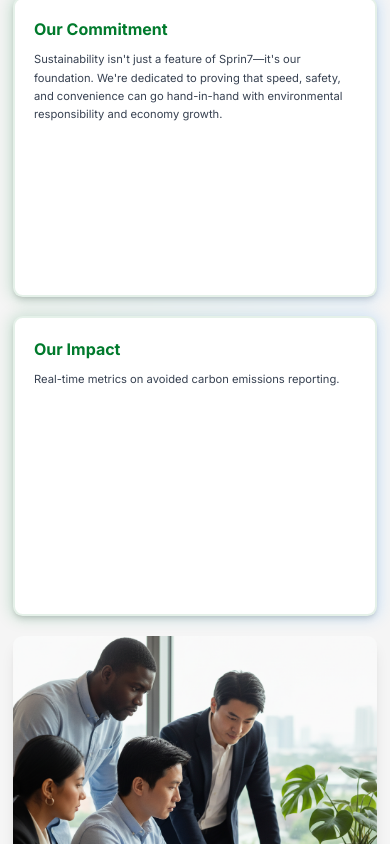
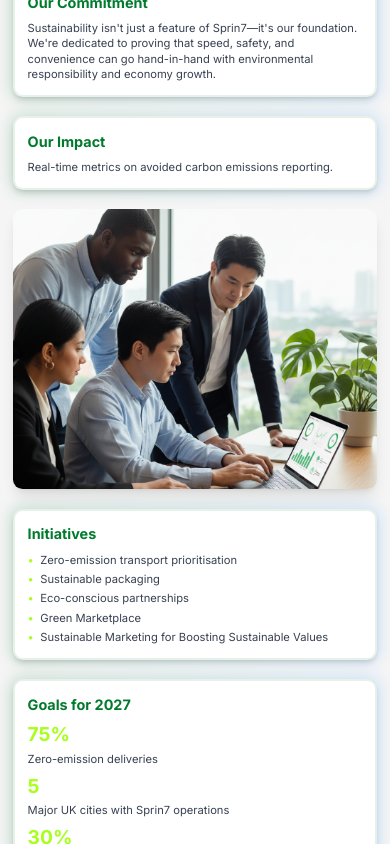
Before and after one commit to satyam3196/sprin7-website, a Next.js app: page / in a window 390 px wide. Shown: the part 920-1764 px from the top of the page. Built offline with nearby package versions, Linux system fonts and the light colour scheme.

Commit message:
Mobile view fixed 7 Oct

```diff
--- a/app/pages/about.tsx
+++ b/app/pages/about.tsx
@@ -121,9 +121,9 @@ export default function About() {
           className="group relative"
         >
           <div className="absolute -inset-0.5 bg-gradient-to-r from-deep-teal to-signal-blue rounded-xl blur opacity-20 group-hover:opacity-40 transition duration-500"></div>
-          <div className="relative bg-white rounded-xl p-6 h-full shadow-md flex flex-col border-2 border-deep-teal/10 min-h-[280px]">
-            <h3 className="text-xl font-bold mb-3 text-deep-teal">{value.title}</h3>
-            <p className="text-gray-700 leading-relaxed text-sm">{value.description}</p>
+          <div className="relative bg-white rounded-xl p-4 md:p-6 h-full shadow-md flex flex-col border-2 border-deep-teal/10 md:min-h-[280px]">
+            <h3 className="text-lg md:text-xl font-bold mb-2 md:mb-3 text-deep-teal">{value.title}</h3>
+            <p className="text-gray-700 leading-snug text-sm text-justify">{value.description}</p>
           </div>
         </motion.div>
       ))}
--- a/app/pages/become-sprin7er.tsx
+++ b/app/pages/become-sprin7er.tsx
@@ -140,7 +140,7 @@ export default function BecomeSprin7er() {
                 <div className="absolute -inset-0.5 bg-gradient-to-r from-deep-teal to-signal-blue rounded-xl blur opacity-20 group-hover:opacity-40 transition duration-500"></div>
                 <div className="relative bg-white rounded-xl p-8 shadow-md border-2 border-deep-teal/10 h-full">
                   <h3 className="text-2xl font-bold mb-3 text-deep-teal">{card.title}</h3>
-                  <p className="text-gray-700 mb-4">{card.blurb}</p>
+                  <p className="text-gray-700 mb-4 text-justify">{card.blurb}</p>
                   <ul className="list-disc pl-5 space-y-1 text-sm text-gray-700">
                     {card.points.map((p, idx) => <li key={idx}>{p}</li>)}
                   </ul>
--- a/app/pages/contact.tsx
+++ b/app/pages/contact.tsx
@@ -57,8 +57,8 @@ export default function ContactUs() {
 
   const handleSubmit = async (e: React.FormEvent) => {
     e.preventDefault();
-    // Create mailto link to satyam3196@gmail.com
-    const mailtoLink = `mailto:satyam3196@gmail.com?subject=${encodeURIComponent(
+    // Create mailto link to team@sprin7.com
+    const mailtoLink = `mailto:team@sprin7.com?subject=${encodeURIComponent(
       `Sprin7 Contact Form - ${formData.subject}`
     )}&body=${encodeURIComponent(
       `Name: ${formData.name}\nEmail: ${formData.email}\n\nMessage:\n${formData.message}`
@@ -109,7 +109,7 @@ export default function ContactUs() {
             </motion.h2>
             <motion.p
               variants={fadeInUp}
-              className="text-lg text-gray-700 max-w-3xl mx-auto text-center"
+              className="text-lg text-gray-700 max-w-3xl mx-auto text-center text-justify"
             >
               Have questions or want to learn more about Sprin7? We'd love to hear from you. Get in touch with our team and we'll respond as soon as possible.
             </motion.p>
--- a/app/pages/home.tsx
+++ b/app/pages/home.tsx
@@ -100,7 +100,7 @@ export default function Home() {
               whileInView="animate"
               viewport={{ once: true }}
               variants={staggerContainer}
-              className="max-w-7xl mx-auto grid md:grid-cols-3 gap-6"
+              className="max-w-7xl mx-auto grid grid-cols-1 md:grid-cols-3 gap-6"
             >
               {/* Row 1 - Column 1: Image 1 */}
               <motion.div
@@ -108,7 +108,7 @@ export default function Home() {
                   initial: { opacity: 0, y: 20 },
                   animate: { opacity: 1, y: 0, transition: { delay: 0.1 } }
                 }}
-                className="relative rounded-xl overflow-hidden shadow-lg h-[300px]"
+                className="relative rounded-xl overflow-hidden shadow-lg h-[280px] md:h-[300px]"
               >
                 <Image
                   src="/2.png"
@@ -126,12 +126,12 @@ export default function Home() {
                   initial: { opacity: 0, y: 20 },
                   animate: { opacity: 1, y: 0, transition: { delay: 0.2 } }
                 }}
-                className="group relative h-[300px]"
+                className="group relative md:h-[300px]"
               >
                 <div className="absolute -inset-0.5 bg-gradient-to-r from-deep-teal to-signal-blue rounded-xl blur opacity-20 group-hover:opacity-40 transition duration-500"></div>
-                <div className="relative bg-white rounded-xl p-6 h-full shadow-md flex flex-col border-2 border-deep-teal/10">
-                  <h3 className="text-xl font-bold mb-3 text-deep-teal">Our Commitment</h3>
-                  <p className="text-gray-700 leading-relaxed text-sm">
+                <div className="relative bg-white rounded-xl p-4 md:p-6 h-full shadow-md flex flex-col border-2 border-deep-teal/10">
+                  <h3 className="text-lg md:text-xl font-bold mb-2 md:mb-3 text-deep-teal">Our Commitment</h3>
+                  <p className="text-gray-700 leading-snug text-sm">
                     Sustainability isn't just a feature of Sprin7—it's our foundation. We're dedicated to proving that speed, safety, and convenience can go hand-in-hand with environmental responsibility and economy growth.
                   </p>
                 </div>
@@ -143,12 +143,12 @@ export default function Home() {
                   initial: { opacity: 0, y: 20 },
                   animate: { opacity: 1, y: 0, transition: { delay: 0.3 } }
                 }}
-                className="group relative h-[300px]"
+                className="group relative md:h-[300px]"
               >
                 <div className="absolute -inset-0.5 bg-gradient-to-r from-deep-teal to-signal-blue rounded-xl blur opacity-20 group-hover:opacity-40 transition duration-500"></div>
-                <div className="relative bg-white rounded-xl p-6 h-full shadow-md flex flex-col border-2 border-deep-teal/10">
-                  <h3 className="text-xl font-bold mb-3 text-deep-teal">Our Impact</h3>
-                  <p className="text-gray-700 leading-relaxed text-sm">
+                <div className="relative bg-white rounded-xl p-4 md:p-6 h-full shadow-md flex flex-col border-2 border-deep-teal/10">
+                  <h3 className="text-lg md:text-xl font-bold mb-2 md:mb-3 text-deep-teal">Our Impact</h3>
+                  <p className="text-gray-700 leading-snug text-sm">
                     Real-time metrics on avoided carbon emissions reporting.
                   </p>
                 </div>
@@ -160,7 +160,7 @@ export default function Home() {
                   initial: { opacity: 0, y: 20 },
                   animate: { opacity: 1, y: 0, transition: { delay: 0.4 } }
                 }}
-                className="relative rounded-xl overflow-hidden shadow-lg h-[300px]"
+                className="relative rounded-xl overflow-hidden shadow-lg h-[280px] md:h-[300px]"
               >
                 <Image
                   // src="/4.jpg"
@@ -178,12 +178,12 @@ export default function Home() {
                   initial: { opacity: 0, y: 20 },
                   animate: { opacity: 1, y: 0, transition: { delay: 0.5 } }
                 }}
-                className="group relative h-[300px]"
+                className="group relative md:h-[300px]"
               >
                 <div className="absolute -inset-0.5 bg-gradient-to-r from-deep-teal to-signal-blue rounded-xl blur opacity-20 group-hover:opacity-40 transition duration-500"></div>
-                <div className="relative bg-white rounded-xl p-6 h-full shadow-md flex flex-col border-2 border-deep-teal/10">
-                  <h3 className="text-xl font-bold mb-3 text-deep-teal">Initiatives</h3>
-                  <ul className="space-y-1.5 text-gray-700 text-sm">
+                <div className="relative bg-white rounded-xl p-4 md:p-6 h-full shadow-md flex flex-col border-2 border-deep-teal/10">
+                  <h3 className="text-lg md:text-xl font-bold mb-2 md:mb-3 text-deep-teal">Initiatives</h3>
+                  <ul className="space-y-1 md:space-y-1.5 text-gray-700 text-sm">
                     <li className="flex items-start">
                       <span className="text-electric-lime mr-2">•</span>
                       Zero-emission transport prioritisation
@@ -214,22 +214,22 @@ export default function Home() {
                   initial: { opacity: 0, y: 20 },
                   animate: { opacity: 1, y: 0, transition: { delay: 0.6 } }
                 }}
-                className="group relative h-[300px]"
+                className="group relative md:h-[300px]"
               >
                 <div className="absolute -inset-0.5 bg-gradient-to-r from-deep-teal to-signal-blue rounded-xl blur opacity-20 group-hover:opacity-40 transition duration-500"></div>
-                <div className="relative bg-white rounded-xl p-6 h-full shadow-md flex flex-col border-2 border-deep-teal/10">
-                  <h3 className="text-xl font-bold mb-3 text-deep-teal">Goals for 2027</h3>
-                  <div className="space-y-3">
+                <div className="relative bg-white rounded-xl p-4 md:p-6 h-full shadow-md flex flex-col border-2 border-deep-teal/10">
+                  <h3 className="text-lg md:text-xl font-bold mb-2 md:mb-3 text-deep-teal">Goals for 2027</h3>
+                  <div className="space-y-2 md:space-y-3">
                     <div>
-                      <div className="text-3xl font-bold text-electric-lime mb-1">75%</div>
+                      <div className="text-2xl md:text-3xl font-bold text-electric-lime mb-1">75%</div>
                       <p className="text-gray-700 text-sm">Zero-emission deliveries</p>
                     </div>
                     <div>
-                      <div className="text-3xl font-bold text-electric-lime mb-1">5</div>
+                      <div className="text-2xl md:text-3xl font-bold text-electric-lime mb-1">5</div>
                       <p className="text-gray-700 text-sm">Major UK cities with Sprin7 operations</p>
                     </div>
                     <div>
-                      <div className="text-3xl font-bold text-electric-lime mb-1">30%</div>
+                      <div className="text-2xl md:text-3xl font-bold text-electric-lime mb-1">30%</div>
                       <p className="text-gray-700 text-sm">Reduction in urban delivery carbon footprint</p>
                     </div>
                   </div>
```
Also changed, not shown: app/components/Navbar.tsx (+20 -2 lines), app/pages/events-programs.tsx (+7 -7 lines), app/pages/learning-hub.tsx (+8 -8 lines), app/pages/services.tsx (+6 -6 lines).
